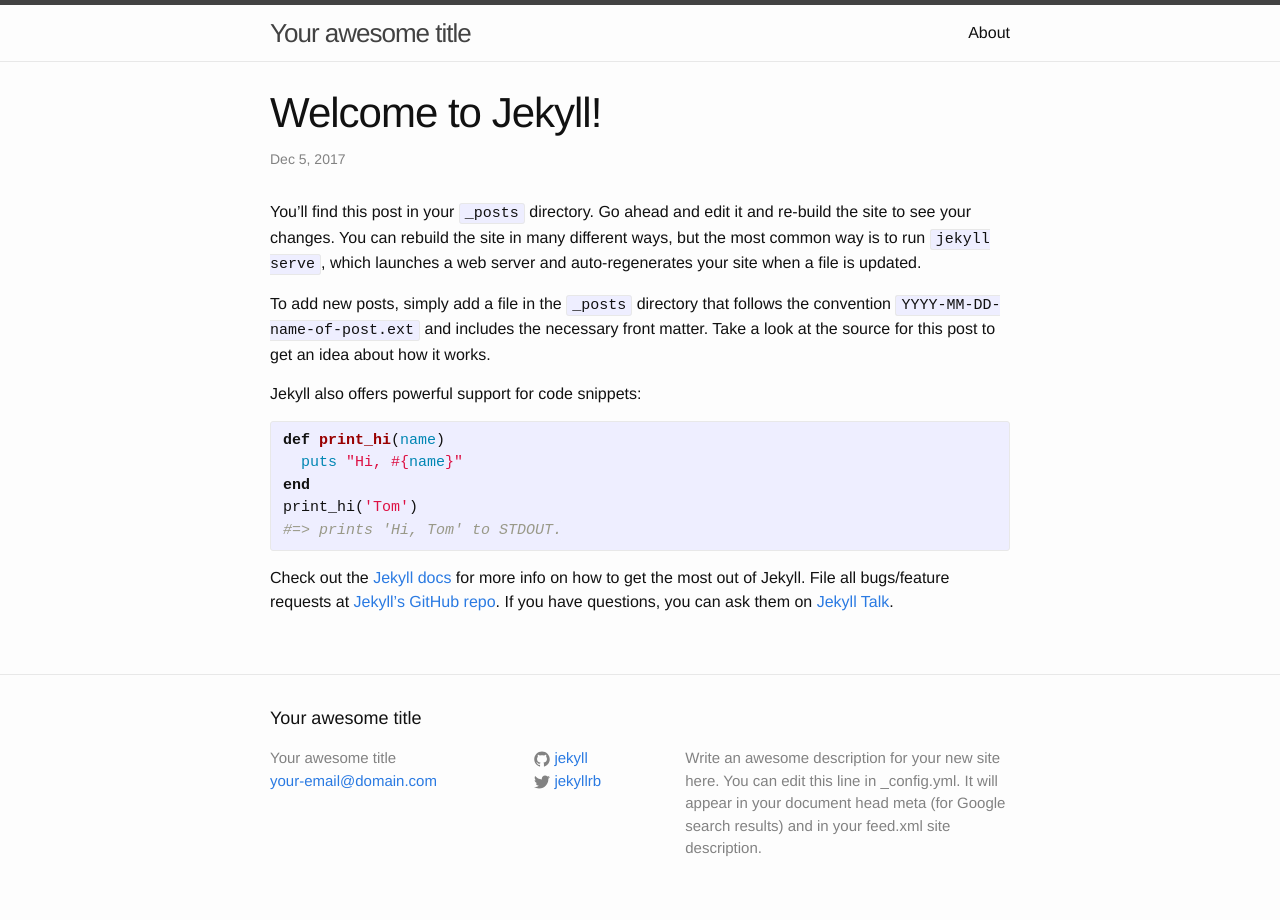
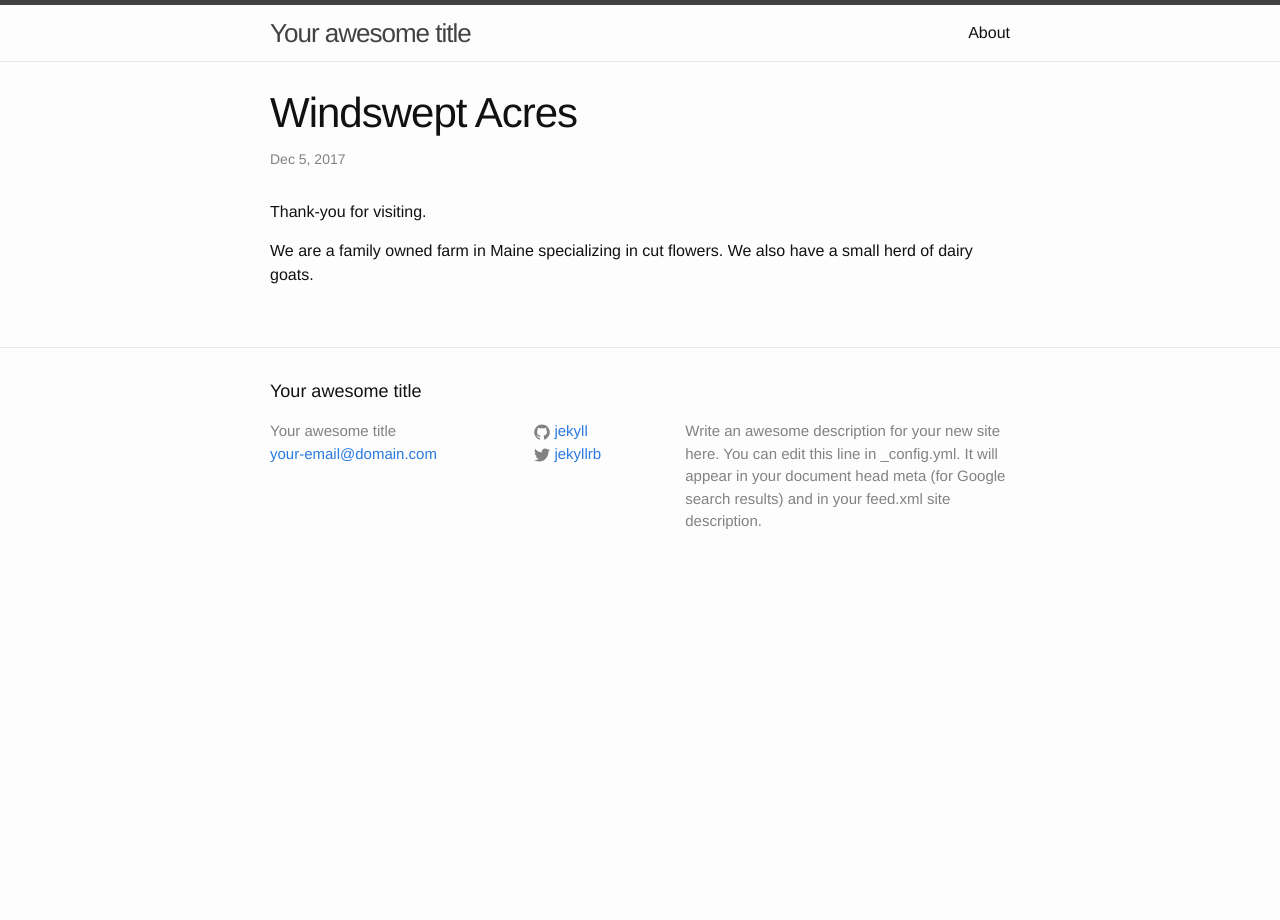
Before and after one commit to vetharmon/vetharmon.github.io, a Jekyll site: the page built from _posts/2017-12-05-welcome-to-jekyll.markdown, in a window 1280 px wide. Built offline with Jekyll 4.4.1, drawn with Linux system fonts in a browser that asks for light colours.

Commit message:
Update from Forestry.io Tim Harmon updated _posts/2017-12-05-welcome-to-jekyll.markdown

```diff
--- a/_posts/2017-12-05-welcome-to-jekyll.markdown
+++ b/_posts/2017-12-05-welcome-to-jekyll.markdown
@@ -1,25 +1,10 @@
 ---
 layout: post
-title:  "Welcome to Jekyll!"
-date:   2017-12-05 19:31:08 +0000
+title: Windswept Acres
+date: 2017-12-05T19:31:08.000+00:00
 categories: jekyll update
+
 ---
-You’ll find this post in your `_posts` directory. Go ahead and edit it and re-build the site to see your changes. You can rebuild the site in many different ways, but the most common way is to run `jekyll serve`, which launches a web server and auto-regenerates your site when a file is updated.
+Thank-you for visiting.
 
-To add new posts, simply add a file in the `_posts` directory that follows the convention `YYYY-MM-DD-name-of-post.ext` and includes the necessary front matter. Take a look at the source for this post to get an idea about how it works.
-
-Jekyll also offers powerful support for code snippets:
-
-{% highlight ruby %}
-def print_hi(name)
-  puts "Hi, #{name}"
-end
-print_hi('Tom')
-#=> prints 'Hi, Tom' to STDOUT.
-{% endhighlight %}
-
-Check out the [Jekyll docs][jekyll-docs] for more info on how to get the most out of Jekyll. File all bugs/feature requests at [Jekyll’s GitHub repo][jekyll-gh]. If you have questions, you can ask them on [Jekyll Talk][jekyll-talk].
-
-[jekyll-docs]: http://jekyllrb.com/docs/home
-[jekyll-gh]:   https://github.com/jekyll/jekyll
-[jekyll-talk]: https://talk.jekyllrb.com/
+We are a family owned farm in Maine specializing in cut flowers.  We also have a small herd of dairy goats.
```
